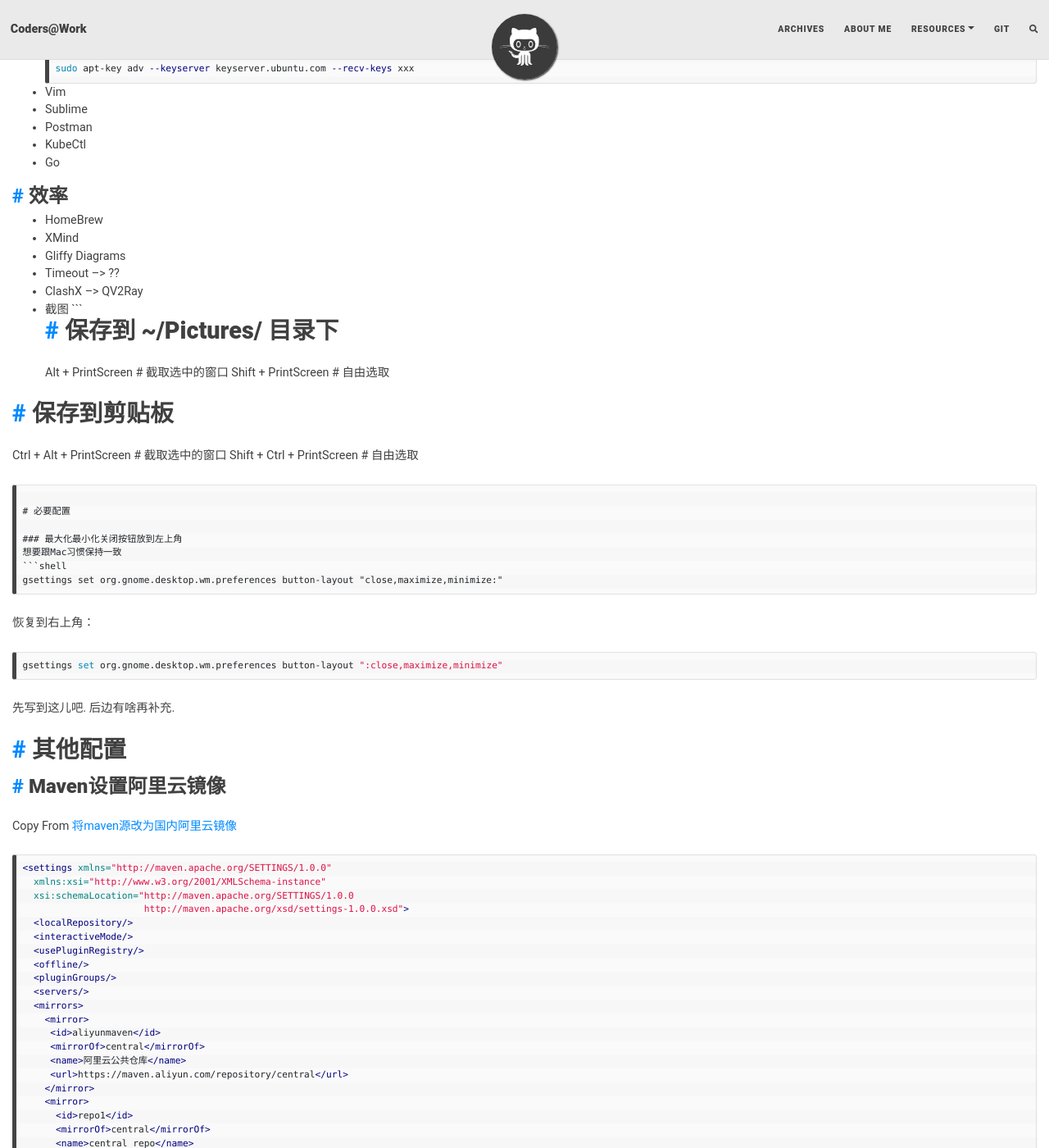
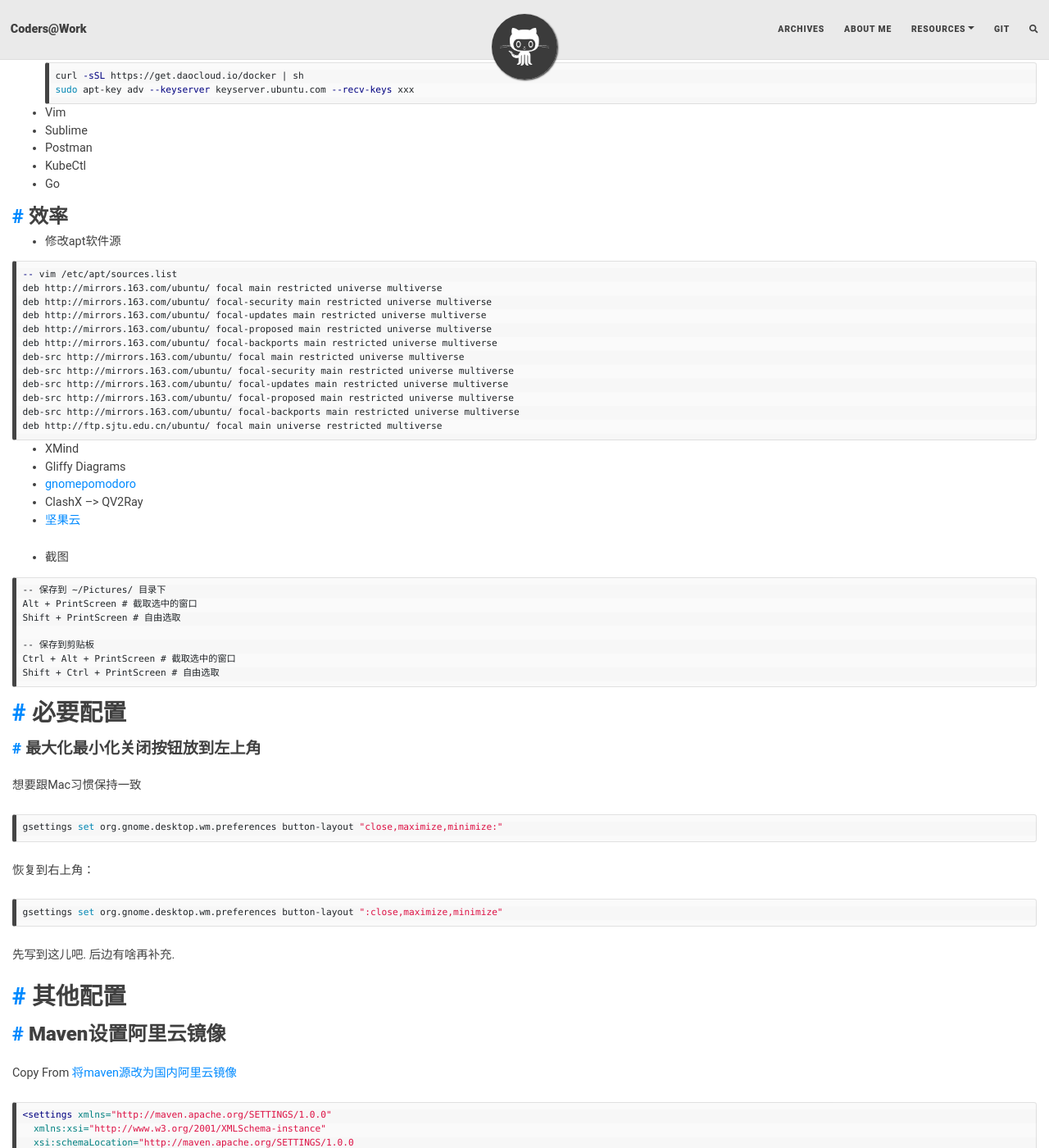
Before and after one commit to DavyJones2010/davyjones2010.github.io_bak, a Jekyll site: the page built from _posts/tools/2022-04-30-ubuntu-init.md, in a window 1280 px wide and 1400 px high, scrolled down 1310 px. Shown: the whole window at 82% size. Built offline with Jekyll 4.4.1, drawn with Linux system fonts in a browser that asks for light colours; nearby versions of some CDN libraries; comment, search, counter and statistics services are not loaded; some of the changed text lies outside the part shown.

````diff
--- a/_posts/tools/2022-04-30-ubuntu-init.md
+++ b/_posts/tools/2022-04-30-ubuntu-init.md
@@ -13,7 +13,7 @@ tags: [ubuntu, system-init, system-config]
 本身自己惯用Mac，切换到Ubuntu应该也是无缝的。
 实际配置下来，发现软件齐全度比6年前自己使用时要多太多太多了，很开心。
 在上边玩儿docker就更方便了，更好地理解并且折腾清楚原理啦。
-注意，以下都是基于 Ubuntu 20.04.4 LTS 版本说明的。
+注意，以下都是基于 Ubuntu 20.04.4 LTS 版本(Focal Fossa)说明的。
 
 # 必要熟悉命令
 ## apt软件包管理
@@ -65,18 +65,37 @@ sudo apt-key adv --keyserver keyserver.ubuntu.com --recv-keys xxx
 
 ## 效率
 
-* HomeBrew
+* 修改apt软件源
+
+```shell
+-- vim /etc/apt/sources.list
+deb http://mirrors.163.com/ubuntu/ focal main restricted universe multiverse
+deb http://mirrors.163.com/ubuntu/ focal-security main restricted universe multiverse
+deb http://mirrors.163.com/ubuntu/ focal-updates main restricted universe multiverse
+deb http://mirrors.163.com/ubuntu/ focal-proposed main restricted universe multiverse
+deb http://mirrors.163.com/ubuntu/ focal-backports main restricted universe multiverse
+deb-src http://mirrors.163.com/ubuntu/ focal main restricted universe multiverse
+deb-src http://mirrors.163.com/ubuntu/ focal-security main restricted universe multiverse
+deb-src http://mirrors.163.com/ubuntu/ focal-updates main restricted universe multiverse
+deb-src http://mirrors.163.com/ubuntu/ focal-proposed main restricted universe multiverse
+deb-src http://mirrors.163.com/ubuntu/ focal-backports main restricted universe multiverse
+deb http://ftp.sjtu.edu.cn/ubuntu/ focal main universe restricted multiverse
+```
+
 * XMind
 * Gliffy Diagrams
-* Timeout --> ??
+* [gnomepomodoro](https://gnomepomodoro.org/)
 * ClashX --> QV2Ray
+* [坚果云](https://www.jianguoyun.com/s/downloads/linux)
+
 * 截图
+
 ```
-# 保存到 ~/Pictures/ 目录下
+-- 保存到 ~/Pictures/ 目录下
 Alt + PrintScreen # 截取选中的窗口
 Shift + PrintScreen # 自由选取
 
-# 保存到剪贴板
+-- 保存到剪贴板
 Ctrl + Alt + PrintScreen # 截取选中的窗口
 Shift + Ctrl + PrintScreen # 自由选取
 ```
````
Also changed, not shown: _posts/books/2022-01-01-booklist-for-2022.md (+5 -3 lines), _posts/books/2022-05-04-Beyond-the-Label.md (added, +33 -0 lines).
